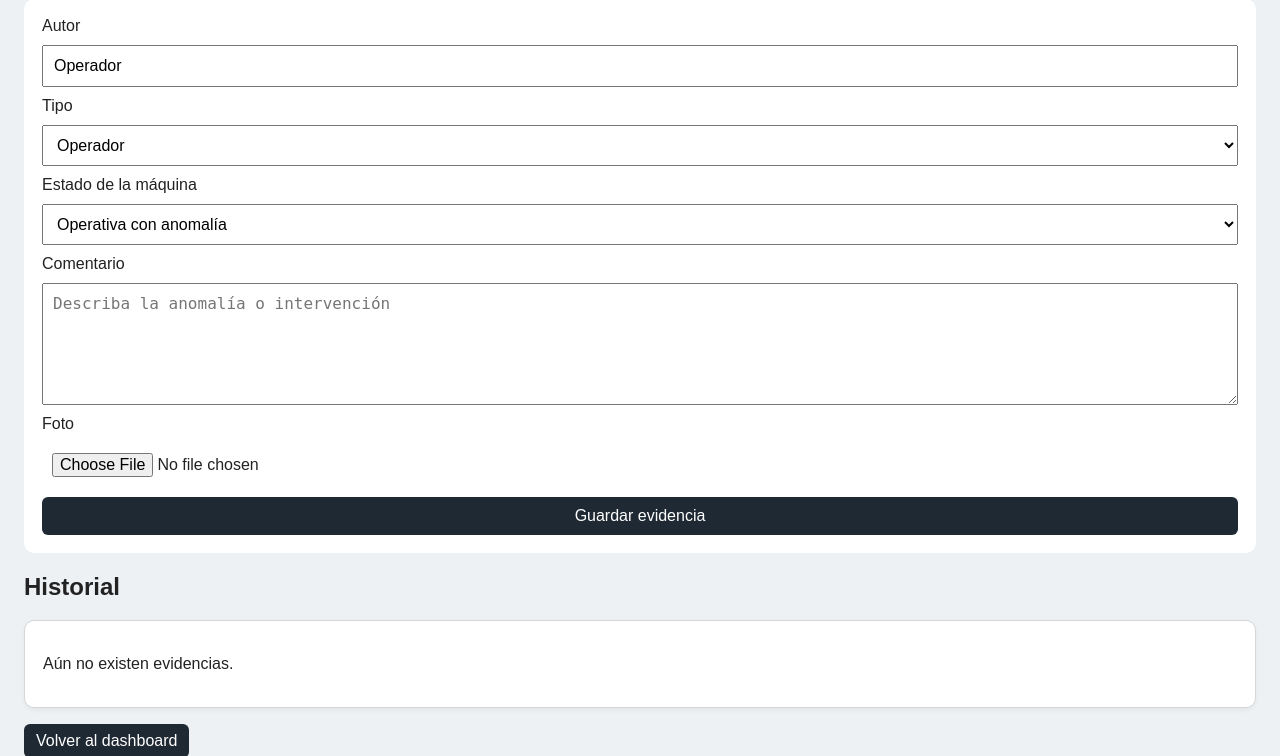
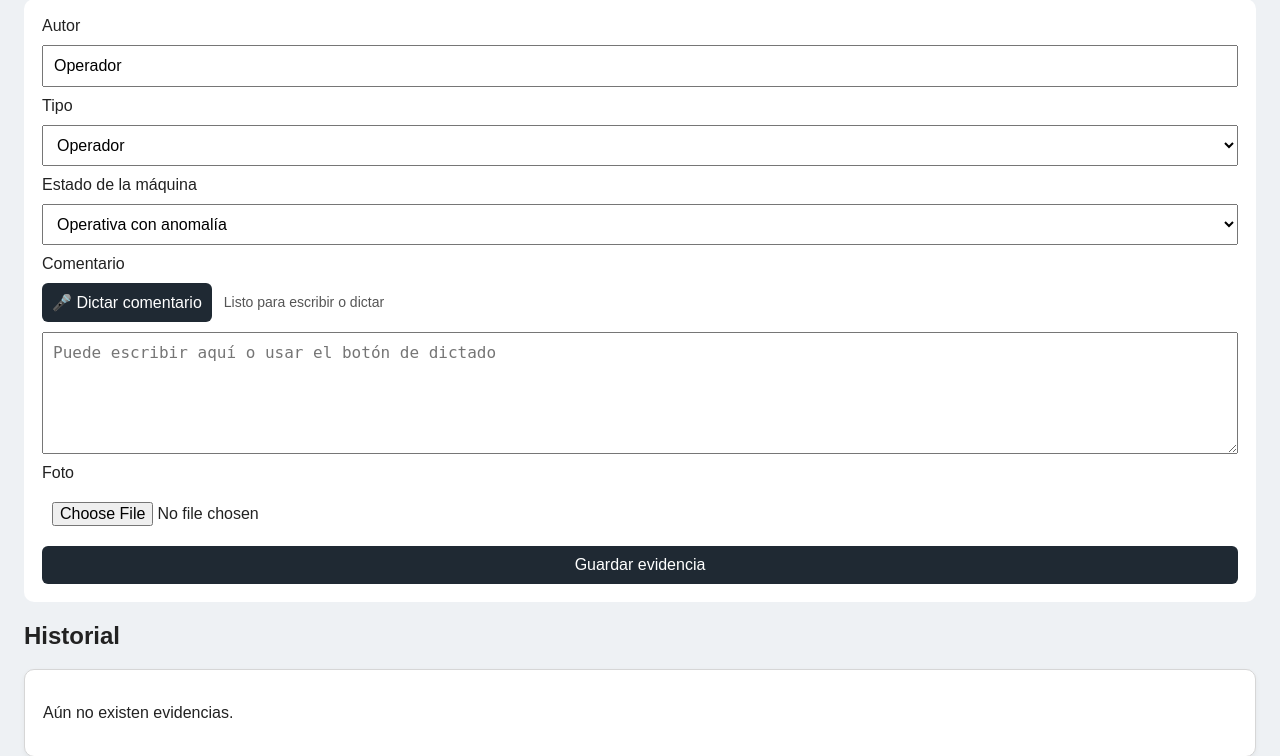
Before and after one commit to Luiscovarrubia/indusdev-incident-assistant, a FastAPI app: template templates/incidente.html in a window 1280 px wide. Shown: the part 787-1543 px from the top of the page. Run offline with FastAPI, Linux system fonts and the light colour scheme; the template is opened without the code that fills it, so the values that code supplies are empty.

Commit message:
MVP v0.7 - M5Stack, QR, evidencias, dashboard por maquinas y estados

```diff
--- a/static/style.css
+++ b/static/style.css
@@ -263,3 +263,15 @@ body {
     max-width: 240px;
     width: 100%;
   }
+
+  .dictado-box {
+    display: flex;
+    align-items: center;
+    gap: 12px;
+    flex-wrap: wrap;
+  }
+
+  .dictado-estado {
+    font-size: 14px;
+    color: #555;
+  }
--- a/templates/incidente.html
+++ b/templates/incidente.html
@@ -5,6 +5,42 @@
   <title>Incidente INC{{ "%03d"|format(incidente.id) }}</title>
   <link rel="stylesheet" href="/static/style.css">
 </head>
+
+<script>
+    function iniciarDictado() {
+      const SpeechRecognition =
+        window.SpeechRecognition || window.webkitSpeechRecognition;
+
+      if (!SpeechRecognition) {
+        alert("Este navegador no soporta dictado por voz. Pruebe con Chrome en Android.");
+        return;
+      }
+
+      const recognition = new SpeechRecognition();
+      recognition.lang = "es-CL";
+      recognition.interimResults = false;
+      recognition.maxAlternatives = 1;
+
+      recognition.start();
+
+      recognition.onresult = function(event) {
+        const texto = event.results[0][0].transcript;
+        const campo = document.getElementById("comentario");
+
+        if (campo.value.trim() !== "") {
+          campo.value += "\n";
+        }
+
+        campo.value += texto;
+      };
+
+      recognition.onerror = function(event) {
+        alert("Error en dictado: " + event.error);
+      };
+    }
+    </script>
+
+
 <body>
 
 <div class="header">
@@ -94,7 +130,23 @@
     </select>
 
     <label>Comentario</label>
-    <textarea name="comentario" placeholder="Describa la anomalía o intervención"></textarea>
+
+    <div class="dictado-box">
+     <button type="button" onclick="iniciarDictado()" id="btn-dictado">
+        🎤 Dictar comentario
+    </button>
+
+    <span id="estado-dictado" class="dictado-estado">
+        Listo para escribir o dictar
+    </span>
+    </div>
+
+    <textarea
+
+  id="comentario"
+  name="comentario"
+  placeholder="Puede escribir aquí o usar el botón de dictado"
+></textarea>
 
     <label>Foto</label>
     <input type="file" name="foto" accept="image/*" capture="environment">
```
Also changed, not shown: templates/dashboard.html (+43 -0 lines), static/uploads/incidente_23_20260608182536.jpg (added), static/uploads/incidente_24_20260608184629.jpg (added), static/uploads/incidente_27_20260608235924.jpg (added).
